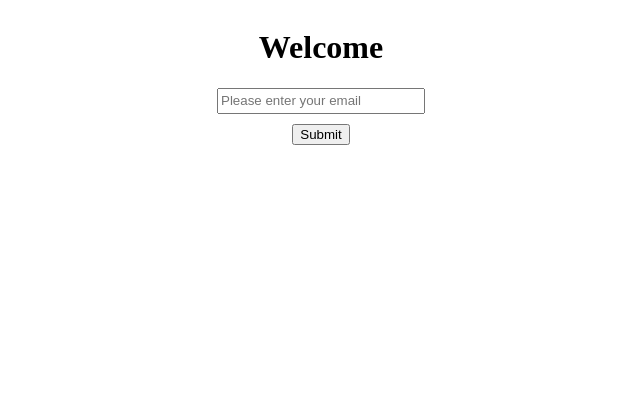
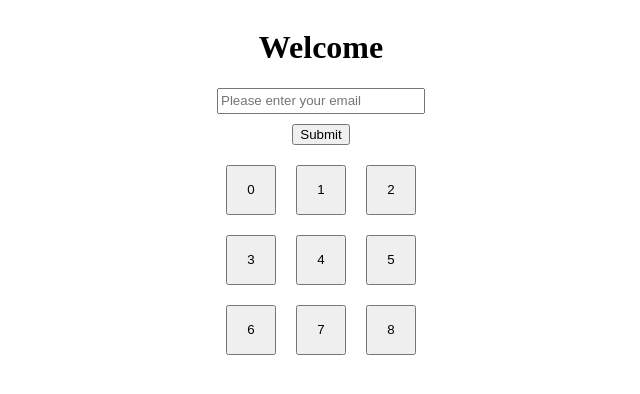
Before and after one commit to arpansharma7474/ReactTicTac, a React (Create React App) app: page / in a window 1280 px wide. Shown: the top 394 px of the page, without its empty margins (319-959 px from the left). Built offline with nearby package versions, Linux system fonts and the light colour scheme.

Commit message:
grid created

```diff
--- a/src/App.js
+++ b/src/App.js
@@ -1,7 +1,4 @@
 import React from 'react'
-
-const log = console.log
-
 class Game extends React.Component {
 
     state = {
@@ -33,9 +30,50 @@ class Game extends React.Component {
                     style={{ width: 200, height: 20 }}
                 ></input>
                 <button style={{ margin: 10 }}>Submit</button>
+
+                <div>
+                    {this.makeSquares()}
+                </div>
             </div>
         );
     }
+
+    makeSquares = () => {
+
+        let finalArray = []
+        let rowArray = []
+        for (let i = 0; i < 9; i++) {
+            rowArray.push(
+                <button
+                    style={{
+                        height: 50,
+                        width: 50,
+                        margin: 10
+                    }}
+                    className="square">
+                    {i}
+                </button>)
+            if (rowArray.length === 3) {
+                finalArray.push(<div style={{
+                    display: 'flex',
+                    flexDirection: "row",
+                    alignItems: 'center',
+                }}>
+                    {rowArray}
+                </div>)
+                rowArray = []
+            }
+        }
+        return (
+            <div style={{
+                display: 'flex',
+                flexDirection: 'column',
+                alignItems: 'center',
+            }}>
+                {finalArray}
+            </div>)
+    }
+
 }
 
 export default Game
```
